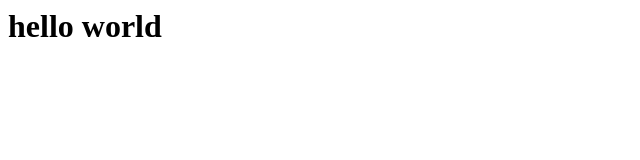
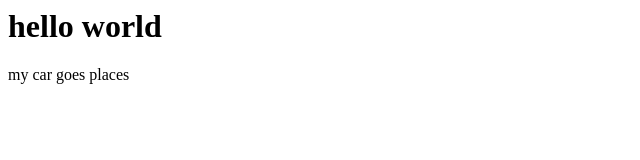
Before and after one commit to ghwilkins/gavins-report, a plain HTML site: page index.html in a window 1280 px wide. Shown: the whole page, without its empty margins (0-640 px from the left). Drawn offline with Linux system fonts and the light colour scheme.

Commit message:
I added something

```diff
--- a/index.html
+++ b/index.html
@@ -1 +1,2 @@
 <h1>hello world</h1>
+<p>my car goes places<p>
```
